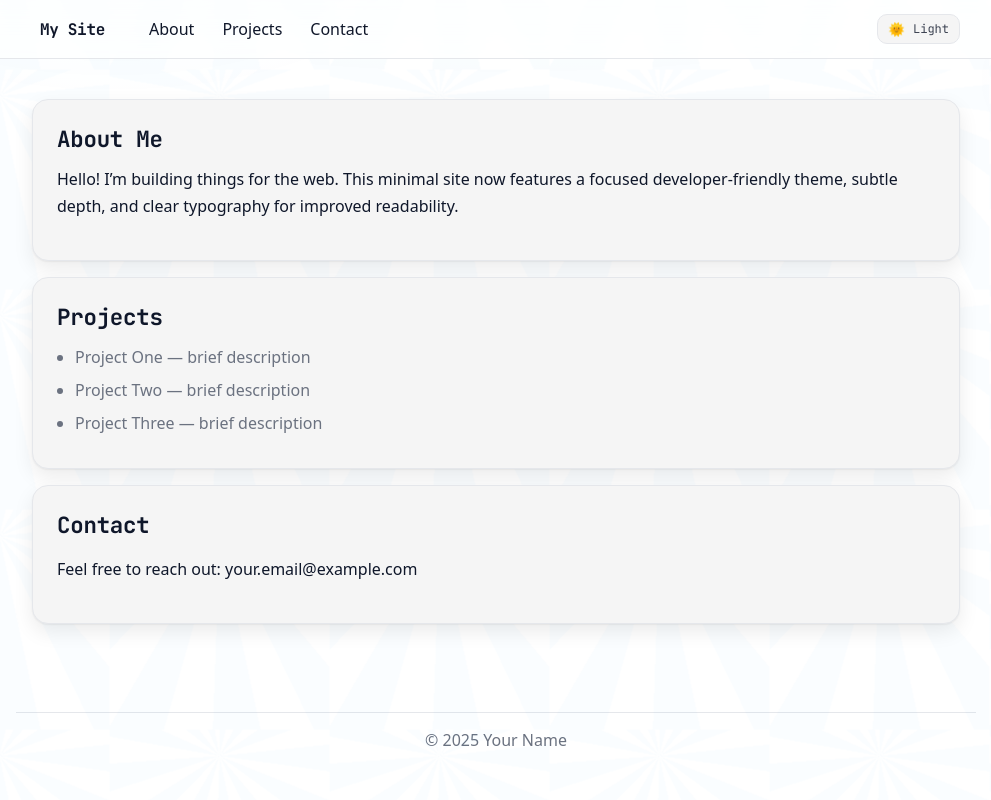
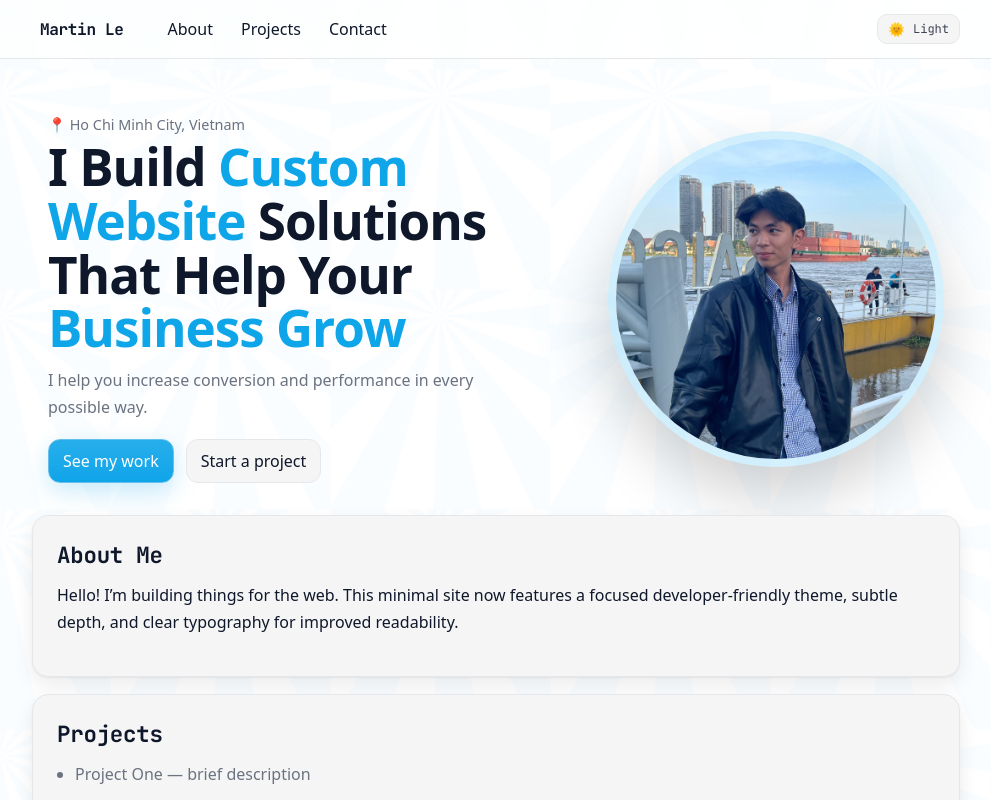
Before and after one commit to phatleework7/phatleework7.github.io, a Next.js app: page / in a window 1280 px wide. Shown: the top 800 px of the page, without its empty margins (144-1135 px from the left). Built offline with nearby package versions, Linux system fonts and the light colour scheme.

Commit message:
add new avatar with heros

```diff
--- /dev/null
+++ b/components/Hero.jsx
@@ -0,0 +1,51 @@
+import { motion } from 'framer-motion';
+import Image from 'next/image';
+
+export default function Hero() {
+  return (
+    <section className="hero" aria-label="Intro">
+      <div className="hero-grid">
+        <motion.div
+          className="hero-copy"
+          initial={{ opacity: 0, y: 10 }}
+          whileInView={{ opacity: 1, y: 0 }}
+          viewport={{ once: true, amount: 0.6 }}
+          transition={{ duration: 0.35, ease: 'easeOut' }}
+        >
+          <div className="hero-eyebrow">📍 Ho Chi Minh City, Vietnam</div>
+          <h1 className="hero-title">
+            I Build <span className="accent">Custom Website</span> Solutions
+            <br />
+            That Help Your <span className="accent">Business Grow</span>
+          </h1>
+          <p className="hero-subtitle">
+            I help you increase conversion and performance in every possible way.
+          </p>
+          <div className="hero-cta">
+            <a href="#projects" className="btn btn-primary">See my work</a>
+            <a href="#contact" className="btn btn-secondary">Start a project</a>
+          </div>
+        </motion.div>
+
+        <motion.div
+          className="hero-media"
+          initial={{ opacity: 0, scale: 0.98 }}
+          whileInView={{ opacity: 1, scale: 1 }}
+          viewport={{ once: true, amount: 0.5 }}
+          transition={{ duration: 0.4, ease: 'easeOut' }}
+        >
+          <div className="avatar-wrap">
+            <Image
+                src="/avatar.jpg"
+                alt="Your portrait"
+                width={600}
+                height={600}
+                priority
+                style={{ objectFit: 'cover' }}
+            />
+        </div>
+        </motion.div>
+      </div>
+    </section>
+  );
+}
--- a/components/Layout.jsx
+++ b/components/Layout.jsx
@@ -3,10 +3,18 @@ import Navbar from './Navbar';
 export default function Layout({ children, theme, setTheme }) {
   return (
     <div className="container">
+      <div id="route-progress" />
       <Navbar theme={theme} setTheme={setTheme} />
       <main>{children}</main>
+      <button
+        className="back-to-top"
+        aria-label="Back to top"
+        onClick={() => window.scrollTo({ top: 0, behavior: 'smooth' })}
+      >
+        ↑
+      </button>
       <footer className="footer" role="contentinfo">
-        © {new Date().getFullYear()} Your Name
+        © {new Date().getFullYear()} Le Thanh Phat
       </footer>
     </div>
   );
--- a/components/Navbar.jsx
+++ b/components/Navbar.jsx
@@ -1,10 +1,43 @@
 import ThemeToggle from './ThemeToggle';
 
 export default function Navbar({ theme, setTheme }) {
+  const onScroll = () => {
+    const header = document.querySelector('.navbar');
+    if (!header) return;
+    if (window.scrollY > 4) header.classList.add('is-scrolled');
+    else header.classList.remove('is-scrolled');
+
+    const sections = [
+      { id: 'about', link: '#about' },
+      { id: 'projects', link: '#projects' },
+      { id: 'contact', link: '#contact' },
+    ];
+    const margin = 140;
+    const y = window.scrollY + margin;
+    let active = null;
+    for (const s of sections) {
+      const el = document.getElementById(s.id);
+      if (!el) continue;
+      if (y >= el.offsetTop && y < el.offsetTop + el.offsetHeight) {
+        active = s.link;
+        break;
+      }
+    }
+    document.querySelectorAll('.nav a').forEach(a => {
+      a.classList.toggle('is-active', a.getAttribute('href') === active);
+    });
+  };
+
+  if (typeof window !== 'undefined') {
+    window.addEventListener('scroll', onScroll, { passive: true });
+    // run once on mount
+    setTimeout(onScroll, 0);
+  }
+
   return (
     <header className="navbar" role="banner" aria-label="Primary">
       <nav className="nav" role="navigation" aria-label="Main">
-        <a href="#" className="brand">My Site</a>
+        <a href="#" className="brand">Martin Le</a>
         <a href="#about">About</a>
         <a href="#projects">Projects</a>
         <a href="#contact">Contact</a>
--- a/pages/index.js
+++ b/pages/index.js
@@ -1,8 +1,10 @@
 import Section from '../components/Section';
+import Hero from '../components/Hero';
 
 export default function Home() {
   return (
     <>
+      <Hero />
       <Section id="about" title="About Me">
         <p style={{ marginTop: 4 }}>
           Hello! I’m building things for the web. This minimal site now features a focused developer-friendly theme, subtle depth, and clear typography for improved readability.
--- a/styles/globals.css
+++ b/styles/globals.css
@@ -107,6 +107,111 @@ main {
   z-index: 1;
 }
 
+/* Hero */
+.hero {
+  max-width: 1200px;
+  margin: 24px auto 8px;
+  padding: 8px 16px 16px;
+}
+
+.hero-grid {
+  display: grid;
+  grid-template-columns: 1.1fr 0.9fr;
+  gap: 28px;
+  align-items: center;
+}
+
+.hero-eyebrow {
+  color: var(--muted);
+  font-size: 0.9rem;
+  margin-bottom: 6px;
+}
+
+.hero-title {
+  margin: 0 0 12px 0;
+  font-size: clamp(2rem, 4vw + 1rem, 3.2rem);
+  line-height: 1.05;
+  letter-spacing: -0.02em;
+  font-weight: 800;
+}
+
+.hero-title .accent {
+  color: var(--primary);
+}
+
+.hero-subtitle {
+  margin: 0 0 18px 0;
+  color: var(--muted);
+  line-height: 1.7;
+}
+
+.hero-cta { display: flex; gap: 12px; align-items: center; flex-wrap: wrap; }
+
+.btn {
+  display: inline-flex;
+  align-items: center;
+  justify-content: center;
+  padding: 10px 14px;
+  border-radius: 12px;
+  border: 1px solid var(--border);
+  text-decoration: none;
+  color: var(--text);
+  background: var(--card);
+  transition: transform 140ms ease, background 200ms ease, border-color 160ms ease, box-shadow 160ms ease;
+}
+
+.btn:hover { transform: translateY(-1px); border-color: color-mix(in srgb, var(--primary) 30%, var(--border)); }
+
+.btn-primary {
+  color: white;
+  background: linear-gradient(180deg, color-mix(in srgb, var(--primary) 90%, #ffffff), var(--primary));
+  border-color: color-mix(in srgb, var(--primary) 60%, var(--border));
+  box-shadow: 0 8px 24px color-mix(in srgb, var(--primary) 22%, transparent);
+}
+
+.btn-primary:hover {
+  box-shadow: 0 12px 32px color-mix(in srgb, var(--primary) 28%, transparent);
+}
+
+.btn-secondary {
+  background: var(--card);
+}
+
+.hero-media { position: relative; }
+
+.hero-media::before {
+  content: "";
+  position: absolute;
+  left: -8%;
+  top: -10%;
+  width: 120%;
+  height: 120%;
+  background:
+    radial-gradient(40% 40% at 80% 20%, color-mix(in srgb, var(--primary) 22%, transparent), transparent 60%),
+    radial-gradient(40% 40% at 20% 60%, color-mix(in srgb, var(--primary) 12%, transparent), transparent 60%);
+  border-radius: 32px 32px 50% 50% / 40% 40% 60% 60%;
+  opacity: 0.35;
+  filter: blur(2px);
+}
+
+.avatar-wrap {
+  width: min(520px, 86%);
+  aspect-ratio: 1 / 1;
+  margin-left: auto;
+  border-radius: 50%;
+  overflow: hidden;
+  border: 8px solid color-mix(in srgb, var(--primary) 12%, transparent);
+  box-shadow: 0 30px 60px rgba(0,0,0,0.18);
+  background: color-mix(in srgb, var(--primary) 6%, transparent);
+}
+
+.avatar-wrap img { width: 100%; height: 100%; object-fit: cover; display: block; }
+
+@media (max-width: 900px) {
+  .hero-grid { grid-template-columns: 1fr; }
+  .avatar-wrap { margin: 0 auto; }
+}
+
 .footer {
   margin: 48px auto 16px;
   padding: 16px;
@@ -127,6 +232,9 @@ main {
   border-bottom: 1px solid var(--border);
   z-index: 10;
 }
+
+/* Shadow on scroll */
+.navbar.is-scrolled { box-shadow: 0 10px 30px rgba(0,0,0,0.06); }
 
 .brand {
   font-weight: 700;
@@ -180,6 +288,12 @@ main {
 }
 
 .nav a:hover::after, .nav a:focus-visible::after { transform: scaleX(1); }
+
+/* Active link via scrollspy */
+.nav a.is-active {
+  background: color-mix(in srgb, var(--card) 88%, transparent);
+  box-shadow: 0 0 0 1px color-mix(in srgb, var(--primary) 35%, var(--border));
+}
 
 .theme-toggle {
   margin-left: auto;
@@ -291,3 +405,41 @@ a:focus-visible, button:focus-visible {
   * { transition: none !important; animation: none !important; }
   .section, .nav a, .theme-toggle { transform: none !important; }
 }
+
+/* Route progress bar */
+#route-progress {
+  position: fixed;
+  top: 0;
+  left: 0;
+  width: 0%;
+  height: 2px;
+  background: linear-gradient(90deg, var(--primary), color-mix(in srgb, var(--primary) 60%, transparent));
+  z-index: 9999;
+  transition: width 120ms linear, opacity 280ms ease;
+  opacity: 0;
+}
+
+/* Back-to-top button */
+.back-to-top {
+  position: fixed;
+  right: 18px;
+  bottom: 18px;
+  height: 40px;
+  width: 40px;
+  border-radius: 10px;
+  border: 1px solid var(--border);
+  background: var(--card);
+  color: var(--text);
+  display: inline-flex;
+  align-items: center;
+  justify-content: center;
+  cursor: pointer;
+  box-shadow: 0 8px 24px rgba(0,0,0,0.08);
+  transition: transform 150ms ease, background 200ms ease, border-color 160ms ease, opacity 200ms ease;
+  opacity: 0;
+  pointer-events: none;
+  z-index: 1000;
+}
+
+.back-to-top:hover { transform: translateY(-2px); border-color: color-mix(in srgb, var(--primary) 35%, var(--border)); }
+.back-to-top.show { opacity: 1; pointer-events: auto; }
```
Also changed, not shown: public/avatar.jpg (added).
